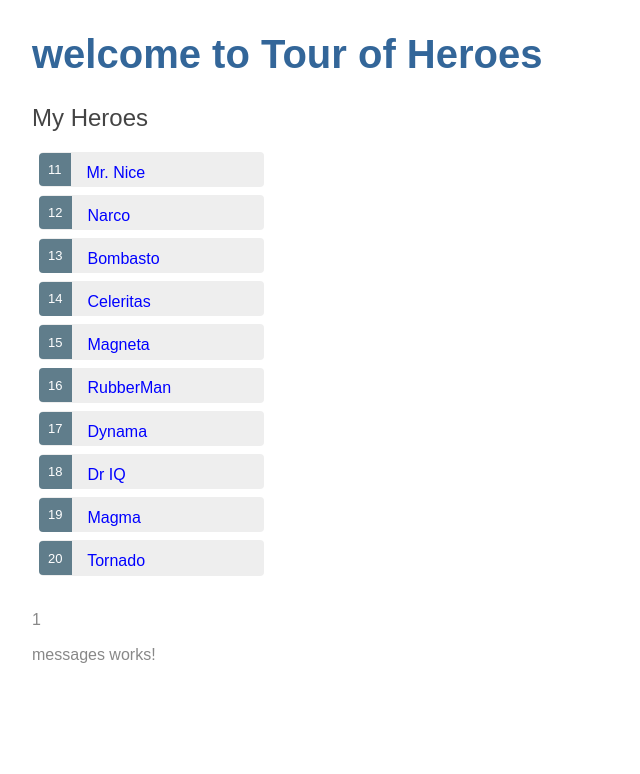
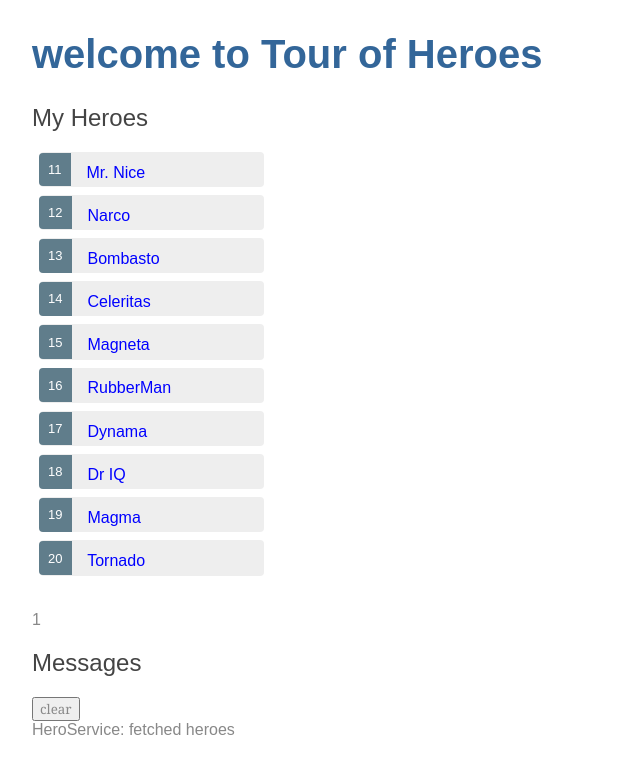
Before and after one commit to evantoh/Heroes, an Angular app: page / in a window 1280 px wide. Shown: the top 774 px of the page, without its empty margins (0-640 px from the left). Built offline with nearby package versions, Linux system fonts and the light colour scheme.

Commit message:
bind message to template

```diff
--- a/src/app/hero.service.ts
+++ b/src/app/hero.service.ts
@@ -8,6 +8,8 @@
 export class HeroService {
   constructor(private messageService: MessageService) { }
   getHeroes(): Observable<Hero[]> {
+    // TODO: send the message _after_ fetching the heroes
+    this.messageService.add('HeroService: fetched heroes');
     return of(HEROES);
   }
 
--- a/src/app/messages/messages.component.html
+++ b/src/app/messages/messages.component.html
@@ -1,3 +1,8 @@
-<p>
-  messages works!
-</p>
+<div *ngIf="messageService.messages.length">
+
+  <h2>Messages</h2>
+  <button class="clear"
+          (click)="messageService.clear()">clear</button>
+  <div *ngFor='let message of messageService.messages'> {{message}} </div>
+
+</div>
--- a/src/app/messages/messages.component.ts
+++ b/src/app/messages/messages.component.ts
@@ -1,4 +1,5 @@
 import { Component, OnInit } from '@angular/core';
+import { MessageService } from '../message.service';
 
 @Component({
   selector: 'app-messages',
@@ -7,7 +8,7 @@
 })
 export class MessagesComponent implements OnInit {
 
-  constructor() { }
+  constructor(public messageService: MessageService) {}
 
   ngOnInit() {
   }
```
